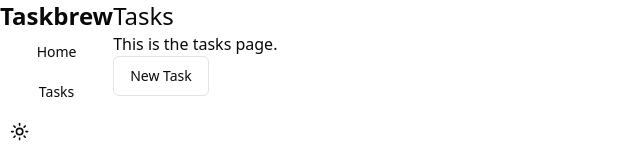
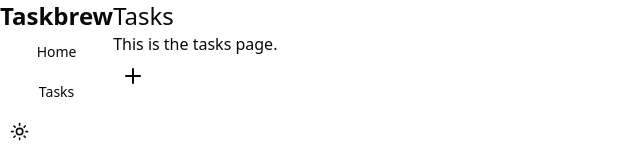
Before and after one commit to norbusonam/taskbrew, a Next.js app: page /tasks in a window 1280 px wide. Shown: the top 160 px of the page, without its empty margins (0-640 px from the left). Built offline with nearby package versions, Linux system fonts and the light colour scheme.

Commit message:
make new task button an icon button

```diff
--- a/components/new-task-button.tsx
+++ b/components/new-task-button.tsx
@@ -10,12 +10,15 @@ import {
 } from "@/components/ui/dialog";
 import { Input } from "@/components/ui/input";
 import { Label } from "@/components/ui/label";
+import { Plus } from "lucide-react";
 
 export function NewTaskButton() {
   return (
     <Dialog>
       <DialogTrigger asChild>
-        <Button variant="outline">New Task</Button>
+        <Button variant="ghost" size="icon">
+          <Plus />
+        </Button>
       </DialogTrigger>
       <DialogContent className="sm:max-w-[425px]">
         <DialogHeader>
```
